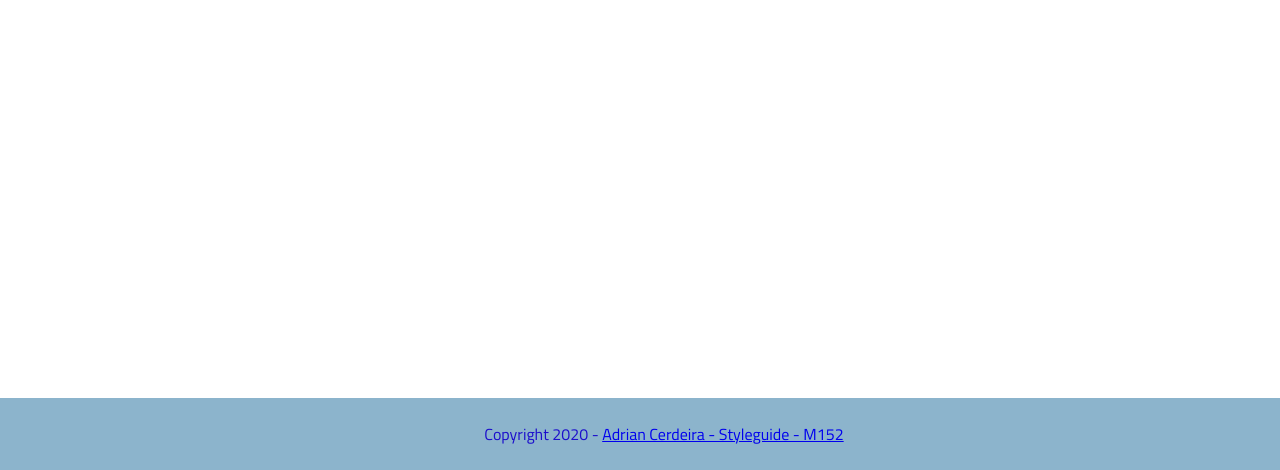
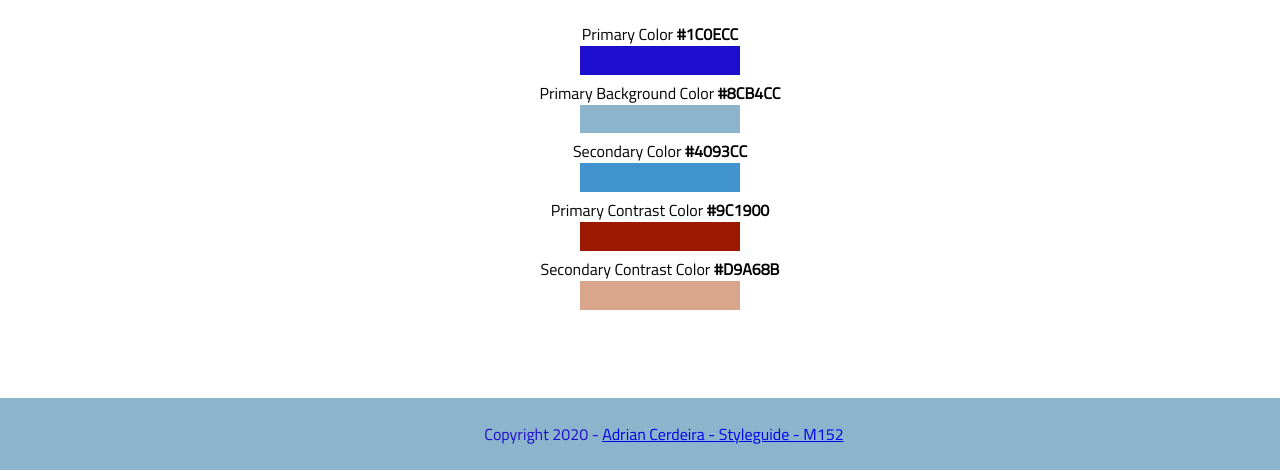
Before and after one commit to adrian-cerdeira/m152-styleguide, a website built with webpack: page src/index.html in a window 1280 px wide. Shown: the part 330-800 px from the top of the page. Built offline with nearby package versions, Linux system fonts and the light colour scheme.

Commit message:
integrate color scss modul exported

```diff
--- a/src/index.html
+++ b/src/index.html
@@ -24,6 +24,39 @@
     <!-- Colors -->
     <section class="content-center">
         <h1>Colors</h1>
+
+        <ul>
+            <li>
+                Primary Color
+                <strong>#1C0ECC</strong>
+                <br />
+                <span class="color primary"></span>
+            </li>
+            <li>
+                Primary Background Color
+                <strong>#8CB4CC</strong>
+                <br />
+                <span class="color color-background"></span>
+            </li>
+            <li>
+                Secondary Color
+                <strong>#4093CC</strong>
+                <br />
+                <span class="color secondary"></span>
+            </li>
+            <li>
+                Primary Contrast Color
+                <strong>#9C1900</strong>
+                <br />
+                <span class="color contrast-primary"></span>
+            </li>
+            <li>
+                Secondary Contrast Color
+                <strong>#D9A68B</strong>
+                <br />
+                <span class="color contrast-secondary"></span>
+            </li>
+        </ul>
     </section>
 
     <!-- Footer -->
--- /dev/null
+++ b/src/styles/colors.scss
@@ -0,0 +1,26 @@
+/*** Colors ***/
+.color {
+    display: inline-block;
+    width: 10rem;
+    height: 1.8rem;
+}
+
+.primary {
+    background-color: $primary;
+}
+
+.secondary {
+    background-color: $secondary;
+}
+
+.color-background {
+    background-color: $background;
+}
+
+.contrast-primary {
+    background-color: $contrast_primary;
+}
+
+.contrast-secondary {
+    background-color: $contrast_secondary;
+}
--- a/src/styles/index.scss
+++ b/src/styles/index.scss
@@ -1,5 +1,6 @@
 @import './variables.scss';
 @import './layout.scss';
+@import './colors.scss';
 
 /*** Global Styles ***/
 body {
@@ -15,35 +16,6 @@ h1 {
     padding-bottom: 36px;
 }
 
-/**
-    Colors
- */
-.color {
-    display: inline-block;
-    width: 100px;
-    height: 18px;
-    float: right;
-}
-
-.color-primary {
-    background-color: $primary;
-}
-
-.color-secondary {
-    background-color: $secondary;
-}
-
-.color-background {
-    background-color: $background;
-}
-
-.color-contrast-1 {
-    background-color: $contrast_primary;
-}
-
-.color-contrast-2 {
-    background-color: $contrast_secondary;
-}
 
 /**
     Images
--- a/src/styles/layout.scss
+++ b/src/styles/layout.scss
@@ -29,6 +29,10 @@
 }
 
 /*** Inhaltsbereich ***/
+ul {
+    list-style-type: none;
+}
+
 .content-right {
     text-align: right;
 }
```
